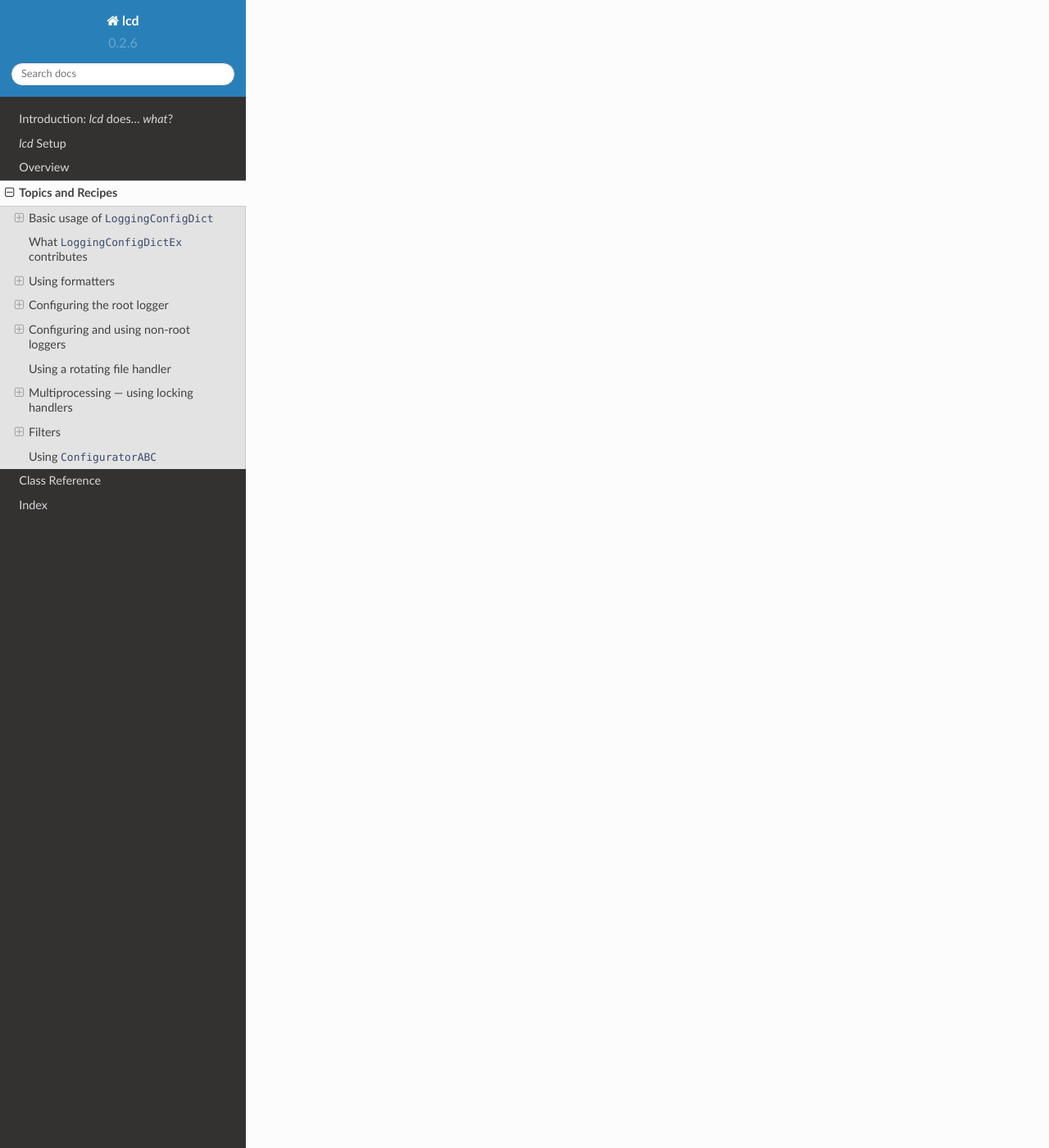
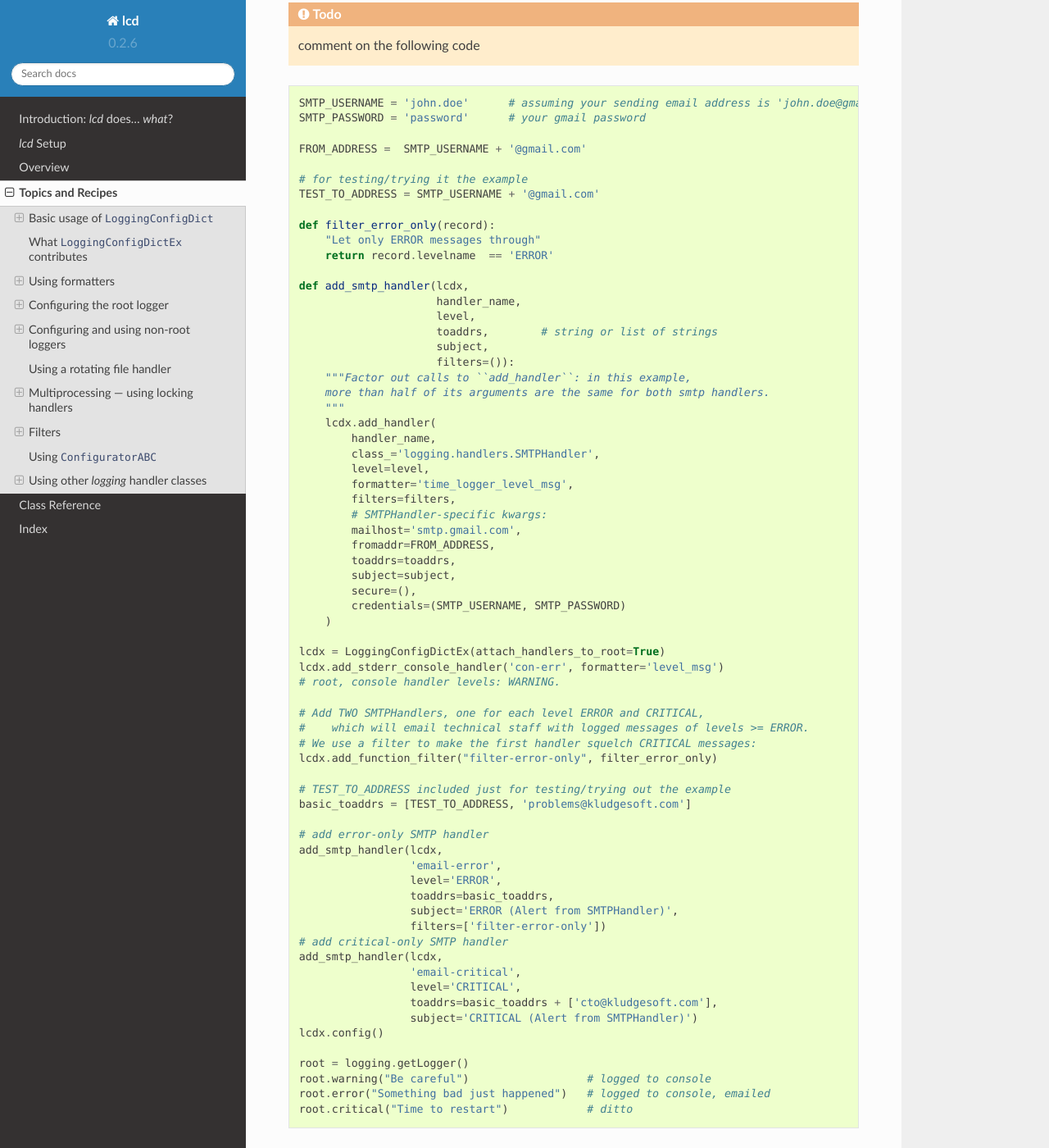
Before and after one commit to Twangist/prelogging, a Sphinx documentation site: the page built from lcd/docs/topics-recipes.rst, in a window 1280 px wide and 1400 px high, scrolled down 14095 px. Shown: the whole window at 82% size. Built offline with Sphinx 7.4.7 and the Read the Docs theme 2.0.0, drawn with Linux system fonts in a browser that asks for light colours; some of the changed text lies outside the part shown.

Commit message:
0.2.7b7 -- Added examples (code) for smtp handlers :) Added section to docs covering this (important) topic, namely, using the other handler classes provided by the logging module including NullHander
TODO the rest of the examples... and docs

```diff
--- a/lcd/docs/topics-recipes.rst
+++ b/lcd/docs/topics-recipes.rst
@@ -55,6 +55,14 @@ Topics and Recipes
 
 * Configuration distributed across multiple modules or packages
     * :ref:`config-abc`
+
+* Using other `logging` handler classes
+    .. hlist::
+        :columns: 3
+
+        * :ref:`null-handler`
+        * :ref:`smtp-handler`
+
 
 --------------------------------------------------
 
@@ -683,3 +691,149 @@ the class to configure logging across multiple modules.
     ¿¿ Commentary on ``test_configurator.py`` ??
 
     <<<<< TODO >>>>>
+
+.. _using-other-logging-handler-classes:
+
+Using other `logging` handler classes
+----------------------------------------
+
+.. todo::
+    How you say in Inglese? --
+
+BLAH BLAH BLAH -- use ``add_handler``, using keyword arguments to specify
+class-specific key/value pairs, and specifying the appropriate handler class
+with the ``class_`` keyword.
+
+.. _null-handler:
+
+NullHandler
++++++++++++++++++++++++++++++
+class: ``logging.NullHandler``
+
+.. _smtp-handler:
+
+SMTPHandler
++++++++++++++++++++++++++++++
+class: ``logging.handlers.NullHandler``
+
+.. _smtp-handler-one:
+
+Using a single SMTPHandler
+~~~~~~~~~~~~~~~~~~~~~~~~~~~~~~~~~
+
+.. todo:: comment on the following code
+
+.. code::
+
+    SMTP_USERNAME = 'john.doe'      # assuming your sending email address is 'john.doe@gmail.com'
+    SMTP_PASSWORD = 'password'      # your gmail password
+    FROM_ADDRESS =  SMTP_USERNAME + '@gmail.com'
+
+    TEST_TO_ADDRESS = SMTP_USERNAME + '@gmail.com'
+
+
+    lcdx = LoggingConfigDictEx(attach_handlers_to_root=True)
+    lcdx.add_stderr_console_handler('con-err', formatter='minimal')
+    # root, console handler levels: WARNING.
+
+    # Add an SMTPHandler,
+    #    which will email technical staff with logged messages of levels >= ERROR
+    lcdx.add_handler(
+        'email-handler',
+        class_='logging.handlers.SMTPHandler',
+        level='ERROR',
+        formatter='time_logger_level_msg',
+        # SMTPHandler-specific kwargs:
+        mailhost='smtp.gmail.com',
+        fromaddr=FROM_ADDRESS,
+        toaddrs=[TEST_TO_ADDRESS, 'problems@kludgesoft.com'], # string or list of strings
+        subject='Alert from SMTPHandler',
+        secure=(),
+        credentials=(SMTP_USERNAME, SMTP_PASSWORD)
+    )
+    lcdx.config()
+
+    root = logging.getLogger()
+    root.debug("1.")        # not logged (loglevel too low)
+    root.info("2.")         # ditto
+    root.warning("3.")      # logged to console
+    root.error("4.")        # logged to console, emailed
+    root.critical("5.")     # ditto
+
+
+.. _smtp-handlers-two-error-and-critical:
+
+Using two SMTPHandlers, one filtered
+~~~~~~~~~~~~~~~~~~~~~~~~~~~~~~~~~~~~~~~
+
+.. todo:: comment on the following code
+
+.. code::
+
+    SMTP_USERNAME = 'john.doe'      # assuming your sending email address is 'john.doe@gmail.com'
+    SMTP_PASSWORD = 'password'      # your gmail password
+
+    FROM_ADDRESS =  SMTP_USERNAME + '@gmail.com'
+
+    # for testing/trying it the example
+    TEST_TO_ADDRESS = SMTP_USERNAME + '@gmail.com'
+
+    def filter_error_only(record):
+        "Let only ERROR messages through"
+        return record.levelname  == 'ERROR'
+
+    def add_smtp_handler(lcdx,
+                         handler_name,
+                         level,
+                         toaddrs,        # string or list of strings
+                         subject,
+                         filters=()):
+        """Factor out calls to ``add_handler``: in this example,
+        more than half of its arguments are the same for both smtp handlers.
+        """
+        lcdx.add_handler(
+            handler_name,
+            class_='logging.handlers.SMTPHandler',
+            level=level,
+            formatter='time_logger_level_msg',
+            filters=filters,
+            # SMTPHandler-specific kwargs:
+            mailhost='smtp.gmail.com',
+            fromaddr=FROM_ADDRESS,
+            toaddrs=toaddrs,
+            subject=subject,
+            secure=(),
+            credentials=(SMTP_USERNAME, SMTP_PASSWORD)
+        )
+
+    lcdx = LoggingConfigDictEx(attach_handlers_to_root=True)
+    lcdx.add_stderr_console_handler('con-err', formatter='level_msg')
+    # root, console handler levels: WARNING.
+
+    # Add TWO SMTPHandlers, one for each level ERROR and CRITICAL,
+    #    which will email technical staff with logged messages of levels >= ERROR.
+    # We use a filter to make the first handler squelch CRITICAL messages:
+    lcdx.add_function_filter("filter-error-only", filter_error_only)
+
+    # TEST_TO_ADDRESS included just for testing/trying out the example
+    basic_toaddrs = [TEST_TO_ADDRESS, 'problems@kludgesoft.com']
+
+    # add error-only SMTP handler
+    add_smtp_handler(lcdx,
+                     'email-error',
+                     level='ERROR',
+                     toaddrs=basic_toaddrs,
+                     subject='ERROR (Alert from SMTPHandler)',
+                     filters=['filter-error-only'])
+    # add critical-only SMTP handler
+    add_smtp_handler(lcdx,
+                     'email-critical',
+                     level='CRITICAL',
+                     toaddrs=basic_toaddrs + ['cto@kludgesoft.com'],
+                     subject='CRITICAL (Alert from SMTPHandler)')
+    lcdx.config()
+
+    root = logging.getLogger()
+    root.warning("Be careful")                  # logged to console
+    root.error("Something bad just happened")   # logged to console, emailed
+    root.critical("Time to restart")            # ditto
```
